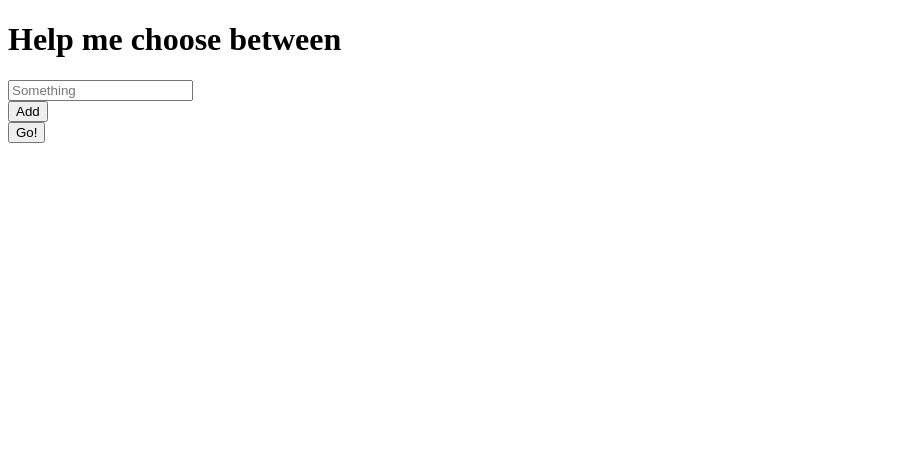
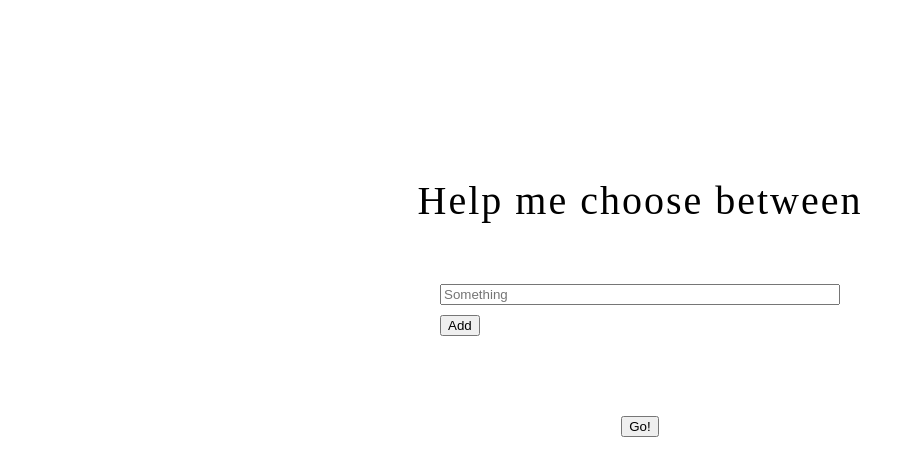
Before and after one commit to LisaKurin/Help-me-choose-new, a plain HTML site: page index.html in a window 1280 px wide. Shown: the whole page, without its empty margins (0-915 px from the left). Drawn offline with Linux system fonts and the light colour scheme.

Commit message:
added CSS

```diff
--- a/index.html
+++ b/index.html
@@ -3,14 +3,15 @@
   <head>
     <meta charset=utf-8>
     <title> Help me choose </title>
+    <link href="./main.css" rel="stylesheet" type="text/css">
   </head>
     <body>
       <h1>Help me choose between</h1>
-      <div>
-        <div>
+      <div class="inputsection">
+        <div class="inputs">
           <input placeholder="Something"></input>
         </div>
-        <button>Add</button>
+        <button class="addoption">Add</button>
       </div>
         <button>Go!</button>
     </body>
--- /dev/null
+++ b/main.css
@@ -0,0 +1,31 @@
+body {
+  display: flex;
+  flex-direction: column;
+  justify-content: center;
+  align-items: center;
+  margin-top: 150px;
+}
+h1 {
+  font-weight: lighter;
+  font-size: 40px;
+  letter-spacing: 2px;
+  margin-bottom: 0px;
+}
+.inputsection {
+  margin: 50px 0px 80px 0px;
+  width: 400px;
+}
+
+.inputs {
+  width: inherit;
+  display: flex;
+  flex-direction: column;
+}
+
+input {
+  margin-top: 10px;
+}
+
+.addoption{
+  margin-top: 10px;
+}
```
